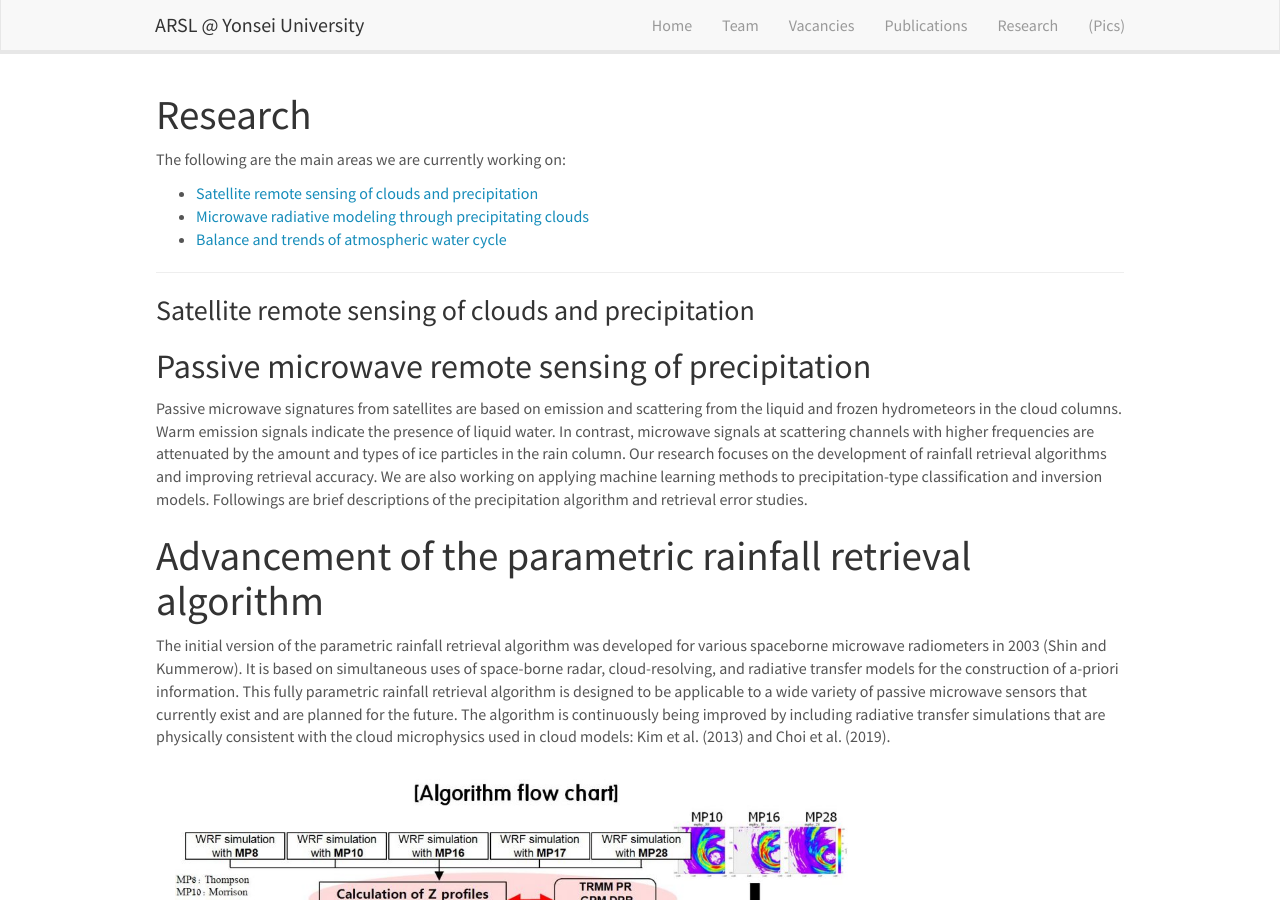
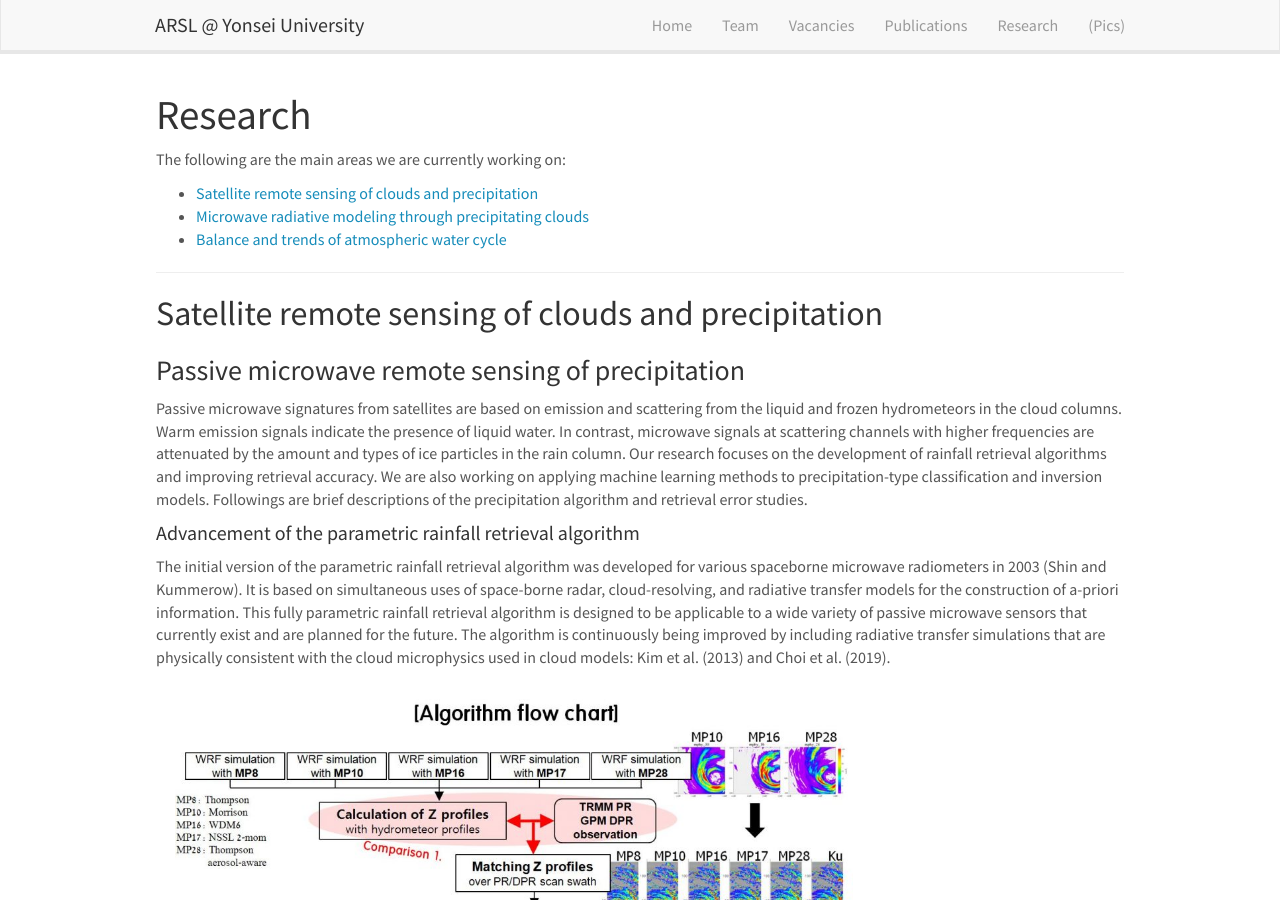
Before and after one commit to roo2003/roo2003.github.io, a Jekyll site: the page built from _pages/research.md, in a window 1280 px wide and 900 px high. Built offline with Jekyll 4.4.1, drawn with Linux system fonts in a browser that asks for light colours; nearby versions of some CDN libraries.

```diff
--- a/_pages/research.md
+++ b/_pages/research.md
@@ -16,13 +16,13 @@ The following are the main areas we are currently working on:
 
 <hr/>
 
-### Satellite remote sensing of clouds and precipitation
+## Satellite remote sensing of clouds and precipitation
 
-## Passive microwave remote sensing of precipitation
+### Passive microwave remote sensing of precipitation
 
 Passive microwave signatures from satellites are based on emission and scattering from the liquid and frozen hydrometeors in the cloud columns. Warm emission signals indicate the presence of liquid water. In contrast, microwave signals at scattering channels with higher frequencies are attenuated by the amount and types of ice particles in the rain column. Our research focuses on the development of rainfall retrieval algorithms and improving retrieval accuracy. We are also working on applying machine learning methods to precipitation-type classification and inversion models. Followings are brief descriptions of the precipitation algorithm and retrieval error studies.
 
-# Advancement of the parametric rainfall retrieval algorithm
+#### Advancement of the parametric rainfall retrieval algorithm
 
 The initial version of the parametric rainfall retrieval algorithm was developed for various spaceborne microwave radiometers in 2003 (Shin and Kummerow). It is based on simultaneous uses of space-borne radar, cloud-resolving, and radiative transfer models for the construction of a-priori information. This fully parametric rainfall retrieval algorithm is designed to be applicable to a wide variety of passive microwave sensors that currently exist and are planned for the future. The algorithm is continuously being improved by including radiative transfer simulations that are physically consistent with the cloud microphysics used in cloud models: Kim et al. (2013) and Choi et al. (2019).
 
```
